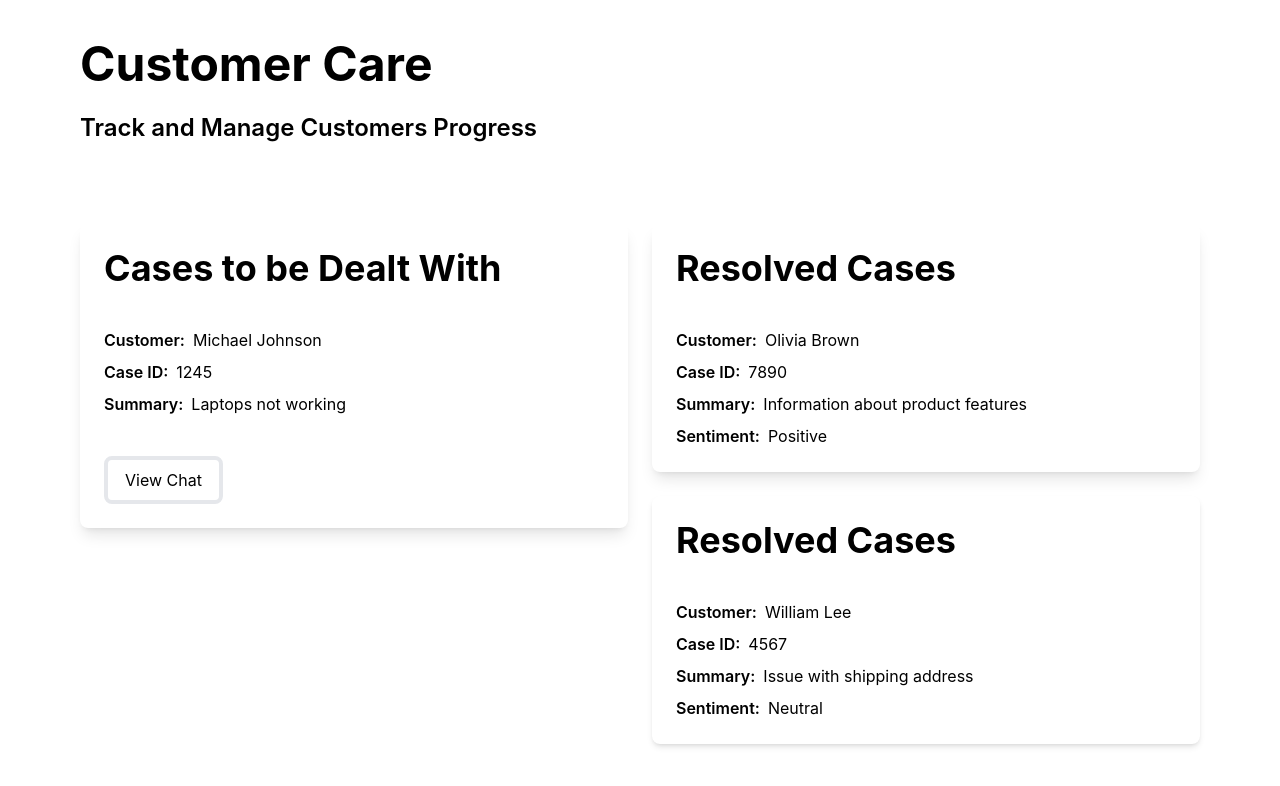
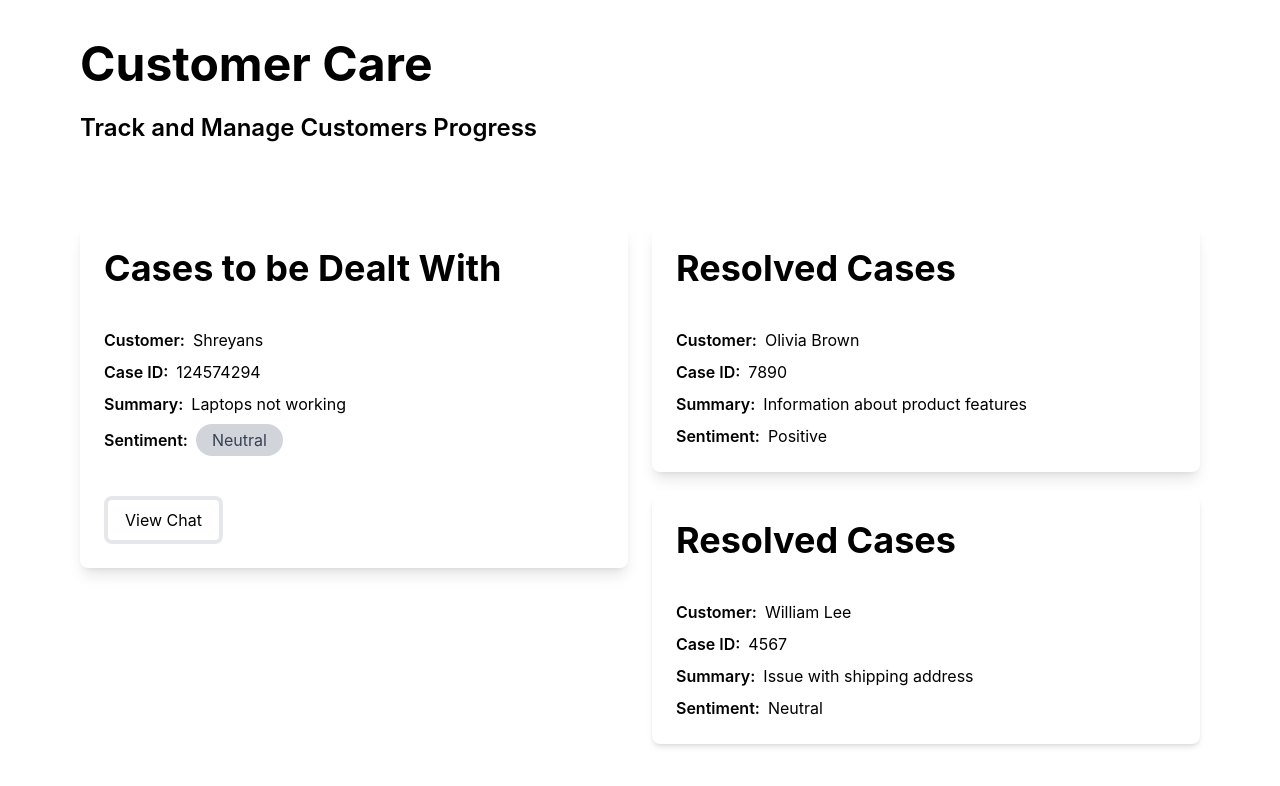
Before and after one commit to ShreyansJain07/AccessDenied_Augenblick, a React (Create React App) app in the folder frontend-chat/: page /dashboard in a window 1280 px wide. Shown: the top 786 px of the page. Built offline with nearby package versions, Linux system fonts and the light colour scheme.

Commit message:
dashboard UI change

```diff
--- a/frontend-chat/src/components/Dashboard.jsx
+++ b/frontend-chat/src/components/Dashboard.jsx
@@ -1,34 +1,66 @@
-import React from "react";
+import React, { useContext } from "react";
+import { ChatContext } from "../ChatContext";
 
 export default function Dashboard() {
+  const { chatState, setChatState, sentiment, setSentiment } =
+    useContext(ChatContext);
   return (
     <>
       <div className="mt-10 m-20 ">
         <div className="text-5xl font-bold">Customer Care</div>
-      <div className="text-2xl font-semibold mt-6">Track and Manage Customers Progress</div>
+        <div className="text-2xl font-semibold mt-6">
+          Track and Manage Customers Progress
+        </div>
       </div>
       <div className="grid grid-cols-1 gap-6 lg:grid-cols-2 m-20 mt-10">
-
         <div>
           <div className="space-y-6">
-          <div className="bg-white rounded-lg p-6 shadow-lg hover:transition-transform hover:scale-105 " >
+            <div className="bg-white rounded-lg p-6 shadow-lg hover:transition-transform hover:scale-105 ">
               <h2 className="text-4xl font-bold">Cases to be Dealt With</h2>
               <div className="mt-10">
                 <div className="space-y-2">
                   <div className="flex items-center space-x-2">
                     <span className="font-semibold">Customer:</span>
-                  <span>Michael Johnson</span>
+                    <span>Shreyans</span>
                   </div>
                   <div className="flex items-center space-x-2">
                     <span className="font-semibold">Case ID:</span>
-                  <span>1245</span>
+                    <span>124574294</span>
                   </div>
                   <div className="flex items-center space-x-2">
                     <span className="font-semibold">Summary:</span>
                     <span>Laptops not working</span>
                   </div>
+                  <div className="flex items-center space-x-2">
+                    <span className="font-semibold">Sentiment:</span>
+                    <div
+                      className={`rounded-full px-4 py-1 ${
+                        sentiment === "Neutral"
+                          ? "bg-gray-300"
+                          : sentiment === "Good"
+                          ? "bg-green-300"
+                          : "bg-red-300"
+                      }`}
+                    >
+                      <span
+                        className={
+                          sentiment === "Neutral"
+                            ? "text-gray-700"
+                            : sentiment === "Good"
+                            ? "text-green-700"
+                            : "text-red-700"
+                        }
+                      >
+                        {sentiment}
+                      </span>
                     </div>
-              <button className="w-[40] border-4 max-w-xs margin-auto px-[17px] py-[8px] mt-10 rounded-lg transition-all hover:bg-black hover:text-white hover:border-0 hover:scale-105" size="lg" variant="outline">
+                  </div>
+                </div>
+                <button
+                  className="w-[40] border-4 max-w-xs margin-auto px-[17px] py-[8px] mt-10 rounded-lg transition-all hover:bg-black hover:text-white hover:border-0 hover:scale-105"
+                  size="lg"
+                  variant="outline"
+                >
                   View Chat
                 </button>
               </div>
@@ -87,5 +119,5 @@ export default function Dashboard() {
         </div>
       </div>
     </>
-  )
+  );
 }
```
Also changed, not shown: frontend-chat/src/App.js (line endings or trailing spaces). Lines whose indentation alone changed are shown as unchanged.
